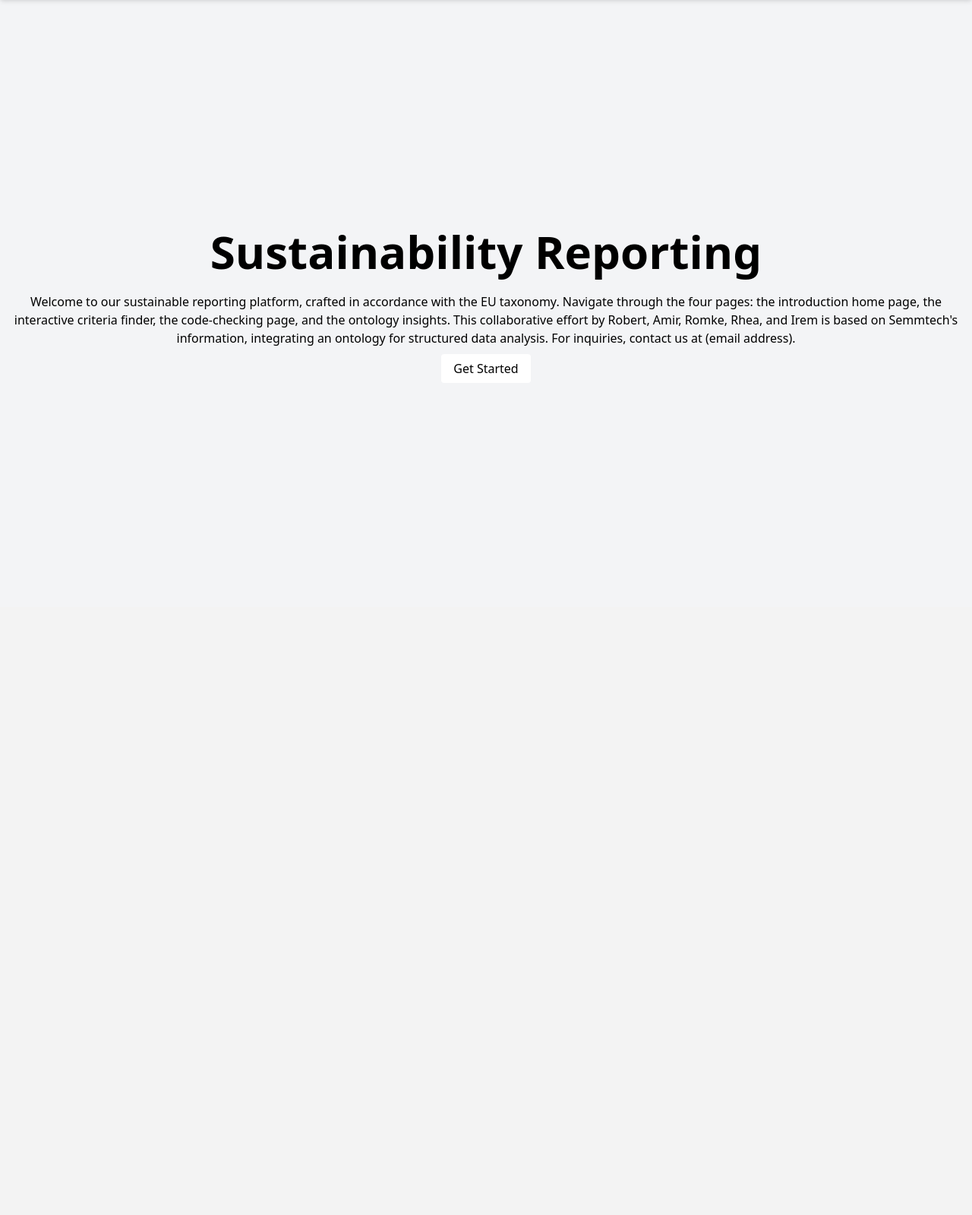
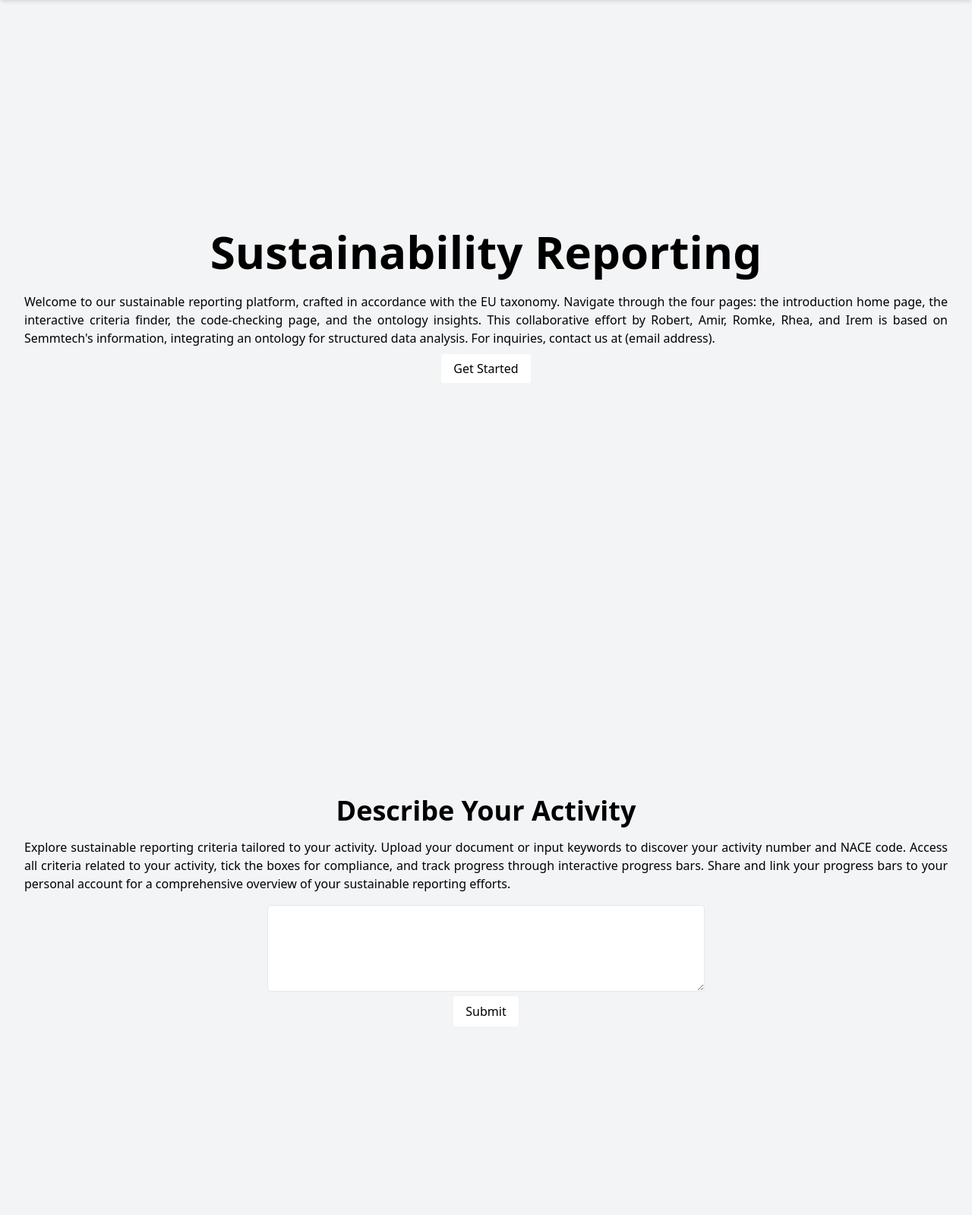
Before and after one commit to robbyfa/Sustainability-Reporting, a Flask app: page / in a window 1280 px wide. Shown: the part 61-1660 px from the top of the page at 76% size. Before the commit the page ends 552 px from the top, so only its background shows below. Run offline with Flask 3, Linux system fonts and the light colour scheme; parts of the project's set-up code (start-up, migrations or seed data) failed here and were passed over; some libraries are stand-ins or nearby versions.

Commit message:
Reformatting

```diff
--- a/app.py
+++ b/app.py
@@ -404,10 +404,6 @@ def fetch_nace_code_label(nace_code_id):
 def home():
     return render_template('welcome.html')
 
-@app.route('/describe-activity', methods=['GET'])
-def desc_activity():
-    return render_template('describe_activity.html')
-
 @app.route('/activities/construction', methods=['GET'])
 def get_construction_activities():
     query_string = """
--- a/templates/welcome.html
+++ b/templates/welcome.html
@@ -3,10 +3,12 @@
   {% include 'navbar.html' %}
 
   <body class="bg-gray-100">
-    <div class="flex items-center justify-center h-screen">
-      <div class="text-center">
-        <h1 class="text-6xl font-bold mb-6">Sustainability Reporting</h1>
-        <p class="mb-4 texy-justify">
+    <div class="h-screen flex flex-col items-center justify-center">
+      <div class="container mx-auto p-8">
+        <h1 class="text-6xl font-bold mb-6 text-center">
+          Sustainability Reporting
+        </h1>
+        <p class="mb-4 text-justify">
           Welcome to our sustainable reporting platform, crafted in accordance
           with the EU taxonomy. Navigate through the four pages: the
           introduction home page, the interactive criteria finder, the
@@ -15,12 +17,63 @@
           information, integrating an ontology for structured data analysis. For
           inquiries, contact us at (email address).
         </p>
-        <a
-          href="/describe-activity"
-          class="bg-white mx-2 text-black hover:bg-black hover:text-white py-2 px-4 rounded transition duration-300"
-          >Get Started</a
-        >
+        <div class="text-center">
+          <a
+            href="#describe-activity"
+            class="bg-white mx-auto text-black hover:bg-black hover:text-white py-2 px-4 rounded transition duration-300 self-center"
+            >Get Started</a
+          >
+        </div>
       </div>
     </div>
+
+    <div
+      id="describe-activity"
+      class="h-screen flex items-center justify-center"
+    >
+      <div class="container mx-auto p-8">
+        <h2 class="text-4xl font-bold mb-4 text-center">
+          Describe Your Activity
+        </h2>
+        <p class="mb-4 text-justify">
+          Explore sustainable reporting criteria tailored to your activity.
+          Upload your document or input keywords to discover your activity
+          number and NACE code. Access all criteria related to your activity,
+          tick the boxes for compliance, and track progress through interactive
+          progress bars. Share and link your progress bars to your personal
+          account for a comprehensive overview of your sustainable reporting
+          efforts.
+        </p>
+        <form action="/predict-nace" method="POST" class="max-w-xl mx-auto">
+          <textarea
+            name="activityDesc"
+            rows="4"
+            class="w-full p-2 border rounded"
+          ></textarea>
+          <div class="text-center">
+            <button
+              type="submit"
+              class="bg-white mx-auto text-black hover:bg-black hover:text-white py-2 px-4 rounded transition duration-300 self-center"
+            >
+              Submit
+            </button>
+          </div>
+        </form>
+      </div>
+    </div>
+
+    <!-- JavaScript to handle scrolling when the button is clicked -->
+    <script>
+      document
+        .querySelector('a[href="#describe-activity"]')
+        .addEventListener("click", function (e) {
+          e.preventDefault(); // Prevent the default anchor link behavior
+          const target = document.getElementById("describe-activity"); // Get the target div
+          window.scrollTo({
+            top: target.offsetTop, // Scroll to the top of the target div
+            behavior: "smooth", // Smooth scrolling effect
+          });
+        });
+    </script>
   </body>
 </html>
```
Also changed, not shown: templates/describe_activity.html (deleted, +0 -31 lines), templates/prediction_results.html (+7 -0 lines), templates/refined_results.html (+8 -0 lines), templates/sign_up.html (deleted, +0 -48 lines), instance/dsp.sqlite.
